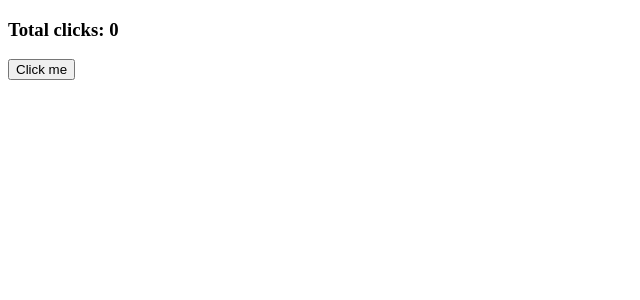
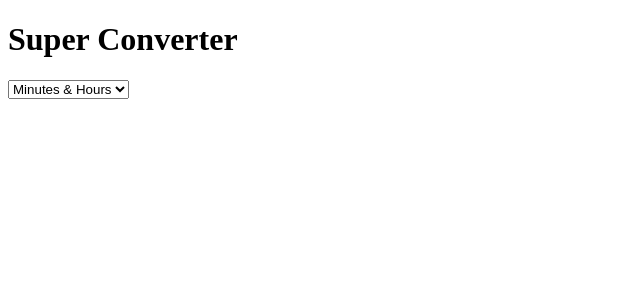
Before and after one commit to blockchainnomad/react-master, a React (Create React App) app in the folder react-for-beginners/: page / in a window 1280 px wide. Shown: the top 300 px of the page, without its empty margins (0-640 px from the left). Built offline with nearby package versions, Linux system fonts and the light colour scheme.

Commit message:
Update App.js

```diff
--- a/react-for-beginners/src/App.js
+++ b/react-for-beginners/src/App.js
@@ -1,19 +1,25 @@
 import { useState, useEffect } from "react";
 
+function MinutesToHours() {}
+function KmToMiles() {
+  return <h3>KM 2 M</h3>;
+}
 function App() {
-  let [counter, setCounter] = useState(0);
-  const onClick = () => {
-    // setCounter(counter + 1);
-    // setCounter((current) => current + 1);
-    setCounter(function (current) {
-      return current + 1;
-    });
+  const [index, setIndex] = useState(0);
+  const onSelect = (event) => {
+    setIndex(event.target.value);
   };
   return (
     <div>
-      <h3>Total clicks: {counter}</h3>
-      <button onClick={onClick}>Click me</button>
+      <h1>Super Converter</h1>
+      <select value={index} onChange={onSelect}>
+        <option value="0">Minutes & Hours</option>
+        <option value="1">Km & Miles</option>
+      </select>
+      {index === "0" ? <MinutesToHours /> : null}
+      {index === "1" ? <KmToMiles /> : null}
     </div>
   );
 }
+
 export default App;
```
